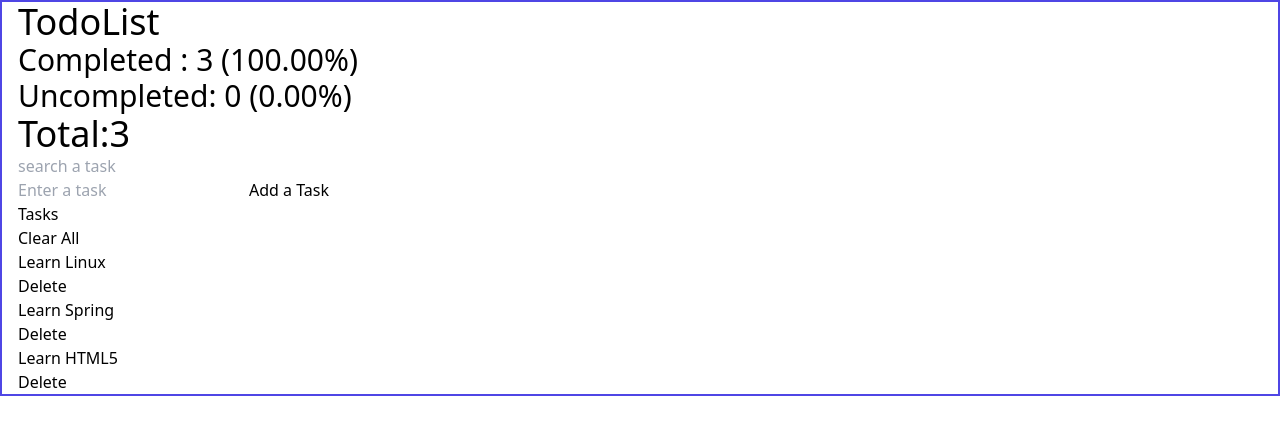
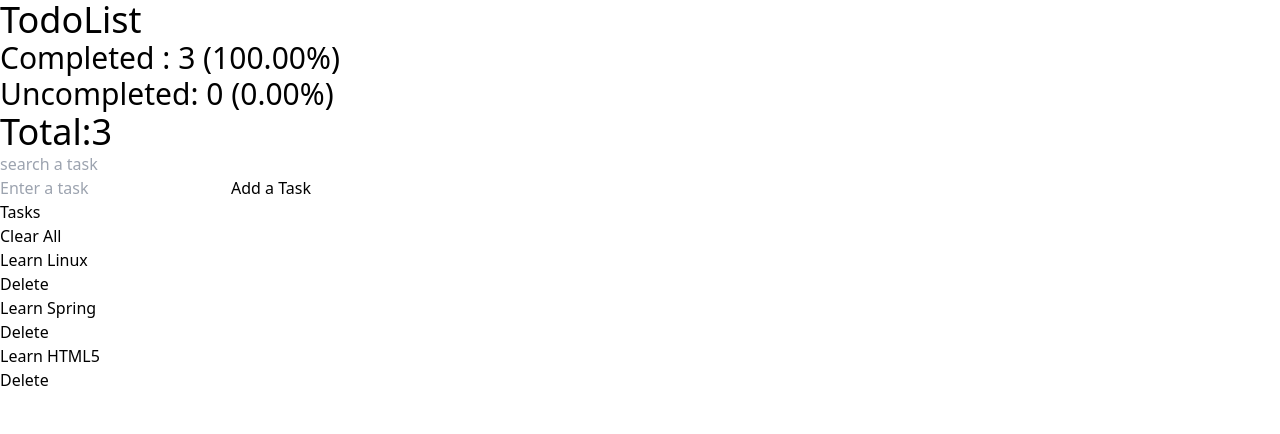
Before and after one commit to dalytekam/todolist4, a React (Create React App) app: page / in a window 1280 px wide. Shown: the top 434 px of the page. Built offline with nearby package versions, Linux system fonts and the light colour scheme.

Commit message:
start adding style

```diff
--- a/src/App.js
+++ b/src/App.js
@@ -4,7 +4,7 @@ import TodoContainer from "./components/TodoContainer";
 
 function App() {
   return (
-    <div className="container mx-auto px-4 border-solid border-2 border-indigo-600">
+    <div className="grid grid-cols-1">
       <Navbar />
       <TodoForm />
       <TodoContainer />
```
